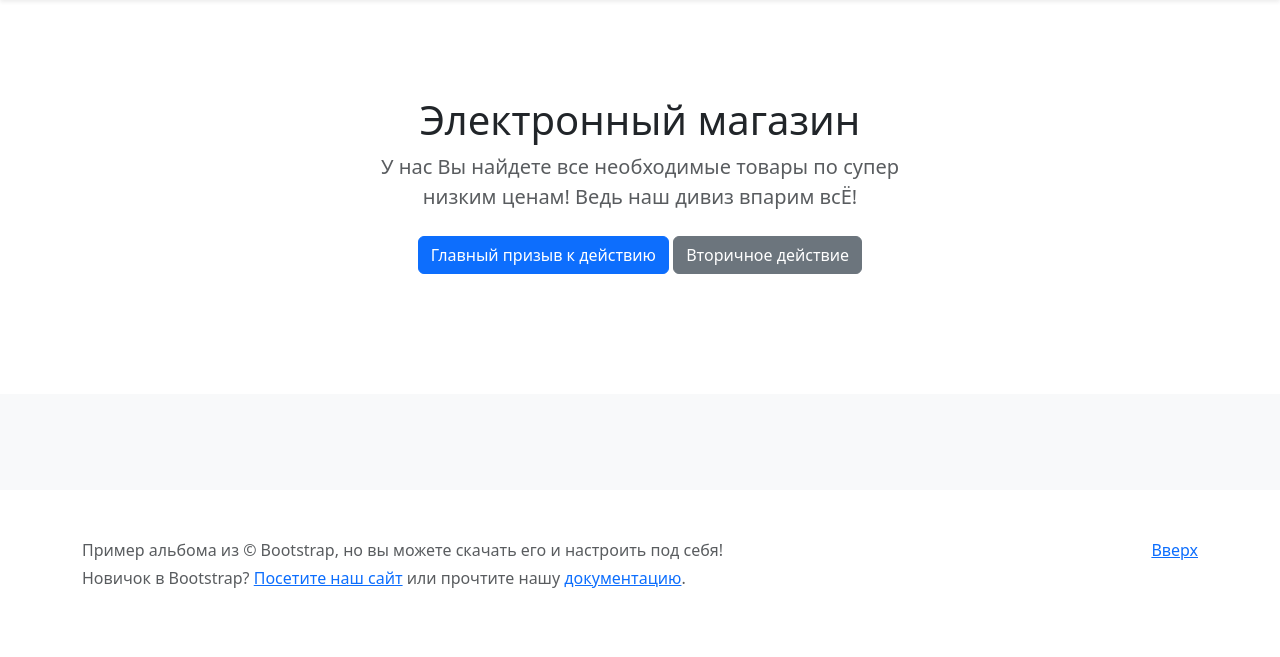
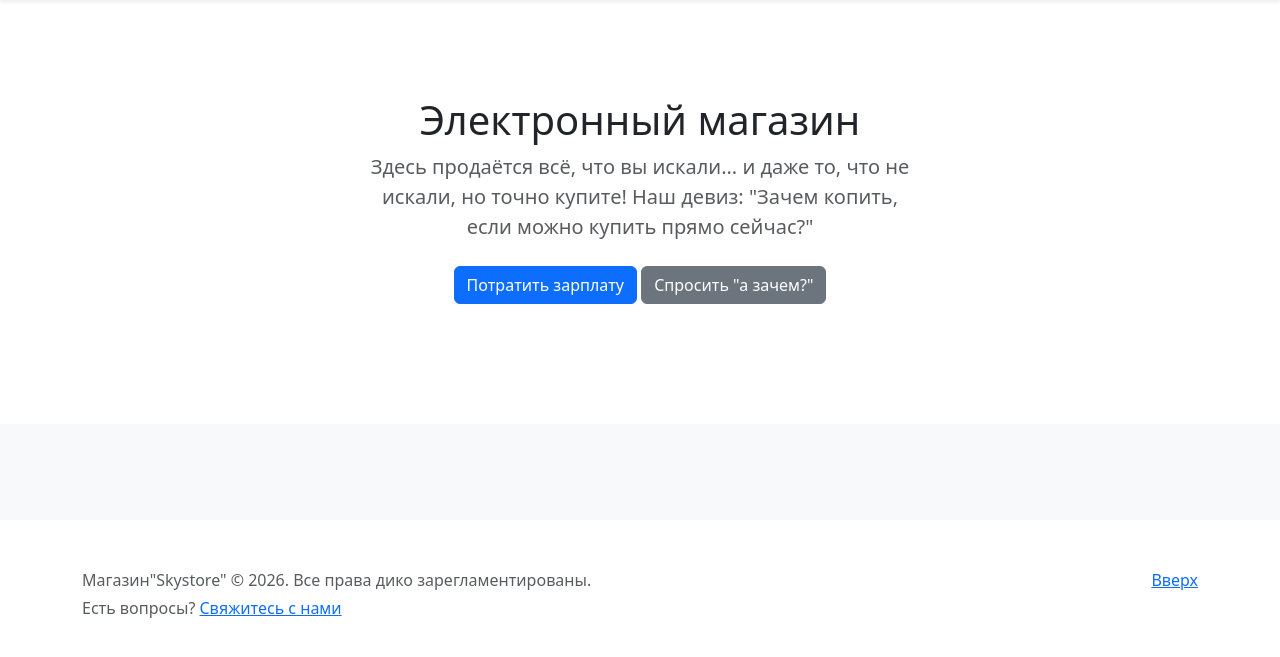
Before and after one commit to Alex-399745146/sky_shop, a Django app: page / in a window 1280 px wide. Shown: the part 56-713 px from the top of the page. Run offline with Django 4.2, Linux system fonts and the light colour scheme; data that the repository does not hold is empty; parts of the project's set-up code (start-up, migrations or seed data) failed here and were passed over; some libraries are stand-ins or nearby versions.

Commit message:
3_task over

```diff
--- a/catalog/templates/base.html
+++ b/catalog/templates/base.html
@@ -1,4 +1,6 @@
 {% load static %}
+
+<!-- Базовый шаблон -->
 <!DOCTYPE html>
 <html lang="ru" data-bs-theme="auto">
 <head>
@@ -8,26 +10,7 @@
     <meta name="author" content="Mark Otto, Jacob Thornton, and Bootstrap contributors">
     <meta name="generator" content="Astro v5.13.2">
     <title>Skystore</title>
-    <link rel="canonical" href="https://getbootstrap.com/docs/5.3/examples/album/">
-    <link href="{% static 'css/bootstrap.min.css' %}" rel="stylesheet">
-    <!--    Есть еще вариант подключения стиля через CDN.-->
-    <!--    <link href="https://cdn.jsdelivr.net/npm/bootstrap@5.3.3/dist/css/bootstrap.min.css" rel="stylesheet">-->
-
-    <style>
-        .bd-placeholder-img {
-            font-size: 1.125rem;
-            text-anchor: middle;
-            -webkit-user-select: none;
-            -moz-user-select: none;
-            user-select: none
-        }
-
-        @media (min-width: 768px) {
-            .bd-placeholder-img-lg {
-                font-size: 3.5rem
-            }
-        }
-    </style>
+    {% include "includes/style_css.html" %}<!-- Блок подключения стиля. -->
 </head>
 <body>
     <svg xmlns="http://www.w3.org/2000/svg" class="d-none">
@@ -52,37 +35,15 @@
     </header>
 
     <main>
-        <section class="py-5 text-center container">
-            <div class="row py-lg-5">
-                <div class="col-lg-6 col-md-8 mx-auto">
-                    <h1 class="fw-light">Электронный магазин</h1>
-                    <p class="lead text-body-secondary">У нас Вы найдете все необходимые товары по супер низким ценам! Ведь наш дивиз впарим всЁ!</p>
-                    <p>
-                        <a href="#" class="btn btn-primary my-2">Главный призыв к действию</a>
-                        <a href="#" class="btn btn-secondary my-2">Вторичное действие</a>
-                    </p>
-                </div>
-            </div>
-        </section>
-
+        {% include "includes/header.html" %}
 
         {% block content %}
             <!-- Блок цикличного вывода всех карточек.-->
         {% endblock %}
-
     </main>
 
-    <footer class="text-body-secondary py-5">
-        <div class="container">
-            <p class="float-end mb-1">
-                <a href="#">Вверх</a>
-            </p>
-            <p class="mb-1">Пример альбома из &copy; Bootstrap, но вы можете скачать его и настроить под себя!</p>
-            <p class="mb-0">Новичок в Bootstrap? <a href="/">Посетите наш сайт</a> или прочтите нашу <a href="/docs/5.3/getting-started/introduction">документацию</a>.</p>
-        </div>
-    </footer>
-    <script src="{% static 'js/bootstrap.bundle.min.js' %}"></script>
-    <!--    Есть еще вариант подключения стиля через CDN.-->
-    <!--    <script src="https://cdn.jsdelivr.net/npm/bootstrap@5.3.3/dist/js/bootstrap.bundle.min.js"></script>-->
+    {% include "includes/footer.html" %}  <!-- Блок подвальной части страницы. -->
+
+    {% include "includes/style_js.html" %}  <!-- Блок подключения стиля js всегда внизу чтоб не путать с css. -->
 </body>
 </html>
--- /dev/null
+++ b/catalog/templates/includes/footer.html
@@ -0,0 +1,9 @@
+<footer class="text-body-secondary py-5">
+    <div class="container">
+        <p class="float-end mb-1">
+            <a href="#">Вверх</a>
+        </p>
+        <p class="mb-1">Магазин"Skystore" © 2026. Все права дико зарегламентированы.</p>
+        <p class="mb-0">Есть вопросы? <a href="{% url 'catalog:contacts' %}">Свяжитесь с нами</a></p>
+    </div>
+</footer>
--- /dev/null
+++ b/catalog/templates/includes/header.html
@@ -0,0 +1,19 @@
+<section class="py-5 text-center container">
+    <div class="row py-lg-5">
+        <div class="col-lg-6 col-md-8 mx-auto">
+
+            <h1 class="fw-light">Электронный магазин</h1>
+
+            <p class="lead text-body-secondary">
+                Здесь продаётся всё, что вы искали... и даже то, что не искали, но точно купите!
+                Наш девиз: "Зачем копить, если можно купить прямо сейчас?"
+            </p>
+
+            <p>
+                <a href="{% url 'catalog:catalog_list' %}" class="btn btn-primary my-2">Потратить зарплату</a>
+                <a href="{% url 'catalog:contacts' %}" class="btn btn-secondary my-2">Спросить "а зачем?"</a>
+            </p>
+
+        </div>
+    </div>
+</section>
--- /dev/null
+++ b/catalog/templates/includes/style_css.html
@@ -0,0 +1,22 @@
+{% load static %}
+
+<link rel="canonical" href="https://getbootstrap.com/docs/5.3/examples/album/">
+<link href="{% static 'css/bootstrap.min.css' %}" rel="stylesheet">
+<!--    Есть еще вариант подключения стиля через CDN.-->
+<!--    <link href="https://cdn.jsdelivr.net/npm/bootstrap@5.3.3/dist/css/bootstrap.min.css" rel="stylesheet">-->
+
+<style>
+    .bd-placeholder-img {
+        font-size: 1.125rem;
+        text-anchor: middle;
+        -webkit-user-select: none;
+        -moz-user-select: none;
+        user-select: none
+    }
+
+    @media (min-width: 768px) {
+        .bd-placeholder-img-lg {
+            font-size: 3.5rem
+        }
+    }
+</style>
--- /dev/null
+++ b/catalog/templates/includes/style_js.html
@@ -0,0 +1,5 @@
+{% load static %}
+
+<script src="{% static 'js/bootstrap.bundle.min.js' %}"></script>
+<!--    Есть еще вариант подключения стиля через CDN.-->
+<!--    <script src="https://cdn.jsdelivr.net/npm/bootstrap@5.3.3/dist/js/bootstrap.bundle.min.js"></script>-->
--- a/catalog/urls.py
+++ b/catalog/urls.py
@@ -1,6 +1,6 @@
 # catalog/urls.py
 """
-2. Далее формируем маршруты и создаем пространство имён в главном URLS.PY
+Формируем маршруты и создаем пространство имён в главном URLS.PY
 """
 
 from django.urls import path
```
